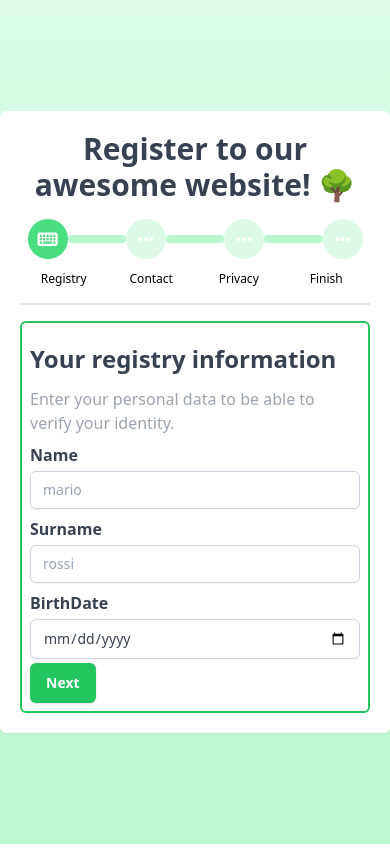
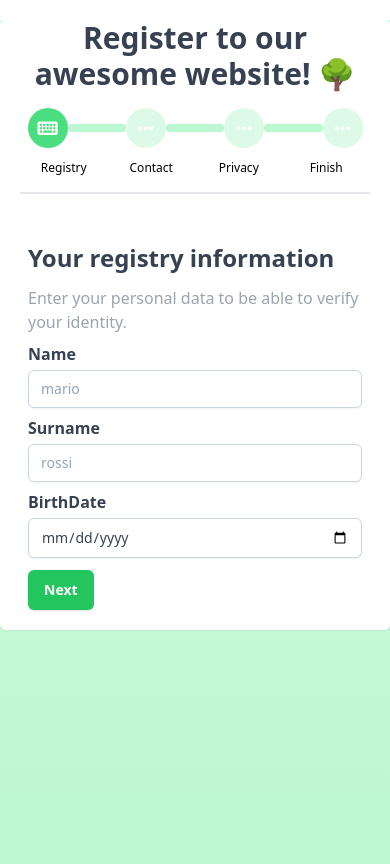
Before and after one commit to cosimochellini/register-form, a Vue app: page / in a window 390 px wide. Built offline with nearby package versions, Linux system fonts and the light colour scheme.

Commit message:
feat(ui): added responsive form step

```diff
--- a/package.json
+++ b/package.json
@@ -1,7 +1,7 @@
 {
   "name": "registration-form",
   "private": true,
-  "version": "0.0.1",
+  "version": "0.3.0",
   "scripts": {
     "dev": "vite",
     "build": "vue-tsc --noEmit && vite build",
--- a/src/App.vue
+++ b/src/App.vue
@@ -1,6 +1,46 @@
+<template>
+    <div class="md:flex h-screen bg-gradient-to-t from-green-200 to-green-100">
+        <div class="m-auto bg-white rounded-md shadow-sm">
+            <div class="px-5 my-5">
+                <h1
+                    class="text-3xl font-semibold text-gray-700 text-center"
+                >Register to our awesome website! 🌳</h1>
+                <ProgressStep
+                    :steps="steps"
+                    :current-step="currentStep"
+                    @stepClick="s => currentStep = s"
+                />
+                <div class="form-outer">
+                    <div class="form-inner">
+                        <RegistryStep
+                            class="step page"
+                            @submit="onRegistrySubmit"
+                            :active="currentStep === 0"
+                            :class="firstStepClasses()"
+                        />
+
+                        <ContactStep
+                            class="step page"
+                            @submit="onContactSubmit"
+                            :active="currentStep === 1"
+                            :class="currentStep === 1 ? 'active' : ''"
+                        />
+
+                        <PrivacyStep
+                            class="step page"
+                            @submit="onPrivacySubmit"
+                            :active="currentStep === 2"
+                            :class="currentStep === 2 ? 'active' : ''"
+                        />
+                    </div>
+                </div>
+            </div>
+        </div>
+    </div>
+</template>
+
+
 <script setup lang="ts">
-// This starter template is using Vue 3 <script setup> SFCs
-// Check out https://v3.vuejs.org/api/sfc-script-setup.html#sfc-script-setup
 import { ref } from 'vue';
 import PrivacyStep from './components/PrivacyStep.vue'
 import RegistryStep from './components/RegistryStep.vue'
@@ -33,51 +73,40 @@ const onPrivacySubmit = (data: privacy) => {
     payload.value.privacy = data;
 }
 
+const firstStepClasses = () => {
+
+    return {
+        'active': currentStep.value === 0,
+        [`-m-${currentStep.value * 33}`]: true, //-m-0 -m-33 -m-66 -m-99
+    }
+}
+
 </script>
 
-<template>
-    <div class="flex h-screen bg-gradient-to-t from-green-200 to-green-100">
-        <div class="m-auto bg-white rounded-md shadow-sm">
-            <div class="px-5 my-5">
-                <h1
-                    class="text-3xl font-semibold text-gray-700 text-center"
-                >Register to our awesome website! 🌳</h1>
-                <ProgressStep
-                    :current-step="currentStep"
-                    :steps="steps"
-                    @stepClick="s => currentStep = s"
-                />
-                <RegistryStep
-                    class="step"
-                    @submit="onRegistrySubmit"
-                    :active="currentStep === 0"
-                    :class="currentStep === 0 ? 'active' : ''"
-                />
-
-                <ContactStep
-                    class="step"
-                    @submit="onContactSubmit"
-                    :active="currentStep === 1"
-                    :class="currentStep === 1 ? 'active' : ''"
-                />
-
-                <PrivacyStep
-                    class="step"
-                    @submit="onPrivacySubmit"
-                    :active="currentStep === 2"
-                    :class="currentStep === 2 ? 'active' : ''"
-                />
-            </div>
-        </div>
-    </div>
-</template>
 
 <style scoped>
 .step {
-    @apply border-2 border-gray-300 my-3 rounded-md p-2 hidden md:block;
+    @apply md:border-2 border-gray-300 my-3 rounded-md p-2 md:!m-2;
 }
 
 .step.active {
-    @apply border-green-500 block;
+    @apply border-green-500;
+}
+
+@media screen and (max-width: 640px) {
+    .form-outer {
+        width: 100%;
+        overflow: hidden;
+    }
+
+    .form-inner {
+        display: flex;
+        width: 300%;
+    }
+
+    .page {
+        width: 33.333%;
+        transition: margin-left 0.3s ease-in-out;
+    }
 }
 </style>
--- a/src/components/RegistryStep.vue
+++ b/src/components/RegistryStep.vue
@@ -1,7 +1,7 @@
 <template>
     <form @submit.prevent="handleSubmit">
         <h1 class="my-3 text-2xl font-semibold text-gray-700">Your registry information</h1>
-        <p class="text-gray-400">Enter your personal data to be able to verify your identity.</p>
+        <p class="text-gray-400 max-w-sm">Enter your personal data to be able to verify your identity.</p>
 
         <BaseInput
             ref="name"
@@ -37,7 +37,7 @@
         <BaseButton
             type="submit"
             :loading="loading"
-            class="mt-1 button-green align-self-end"
+            class="mt-3 button-green"
             :disabled="!form.isValid || !active"
             @click="handleSubmit"
         >Next</BaseButton>
--- a/src/index.css
+++ b/src/index.css
@@ -44,3 +44,15 @@ button.button-red {
 button:disabled {
   @apply cursor-not-allowed opacity-50;
 }
+
+.-m-33 {
+    margin-left: -33%;
+}
+
+.-m-66 {
+    margin-left: -67%;
+}
+
+.-m-99 {
+    margin-left: -100%;
+}
```
